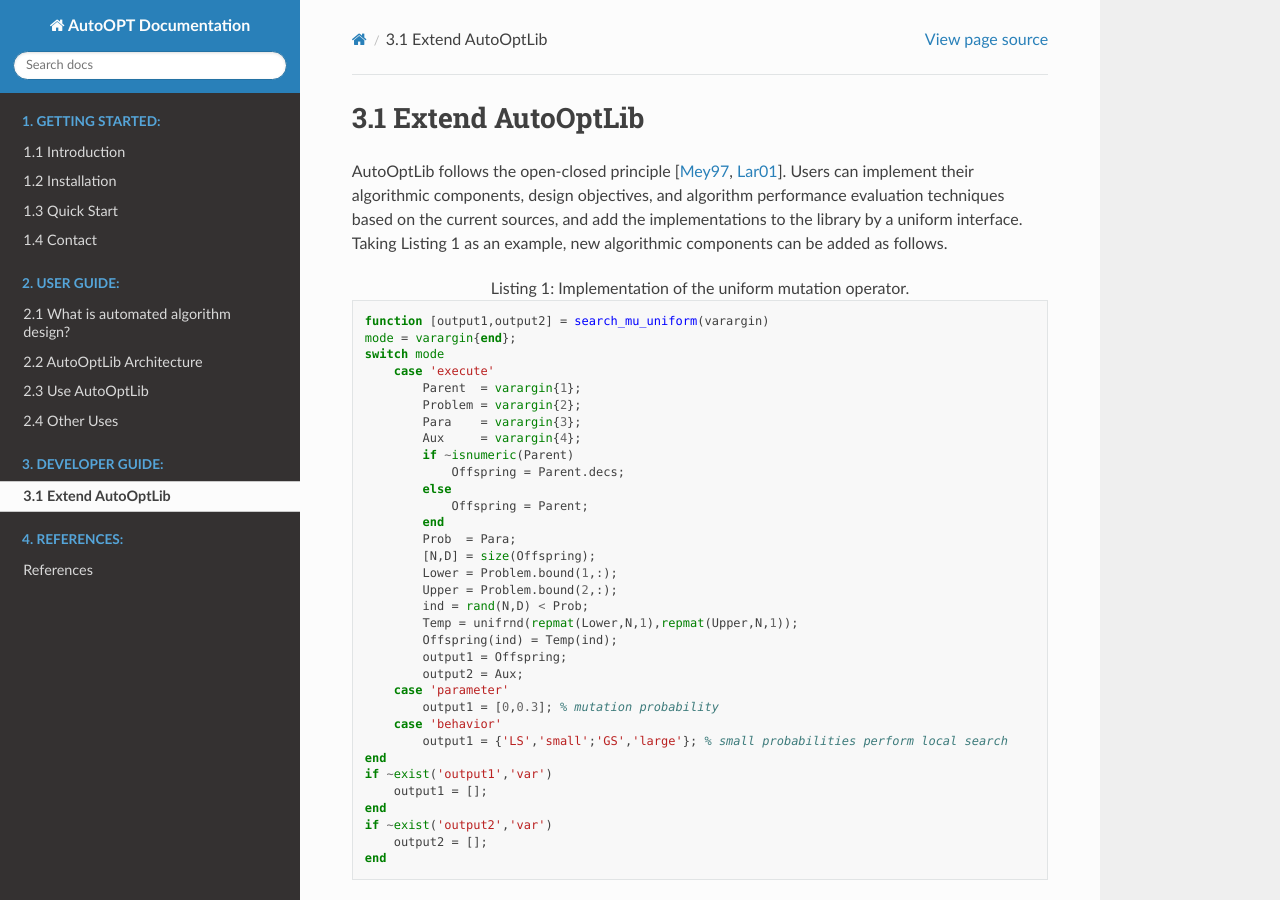
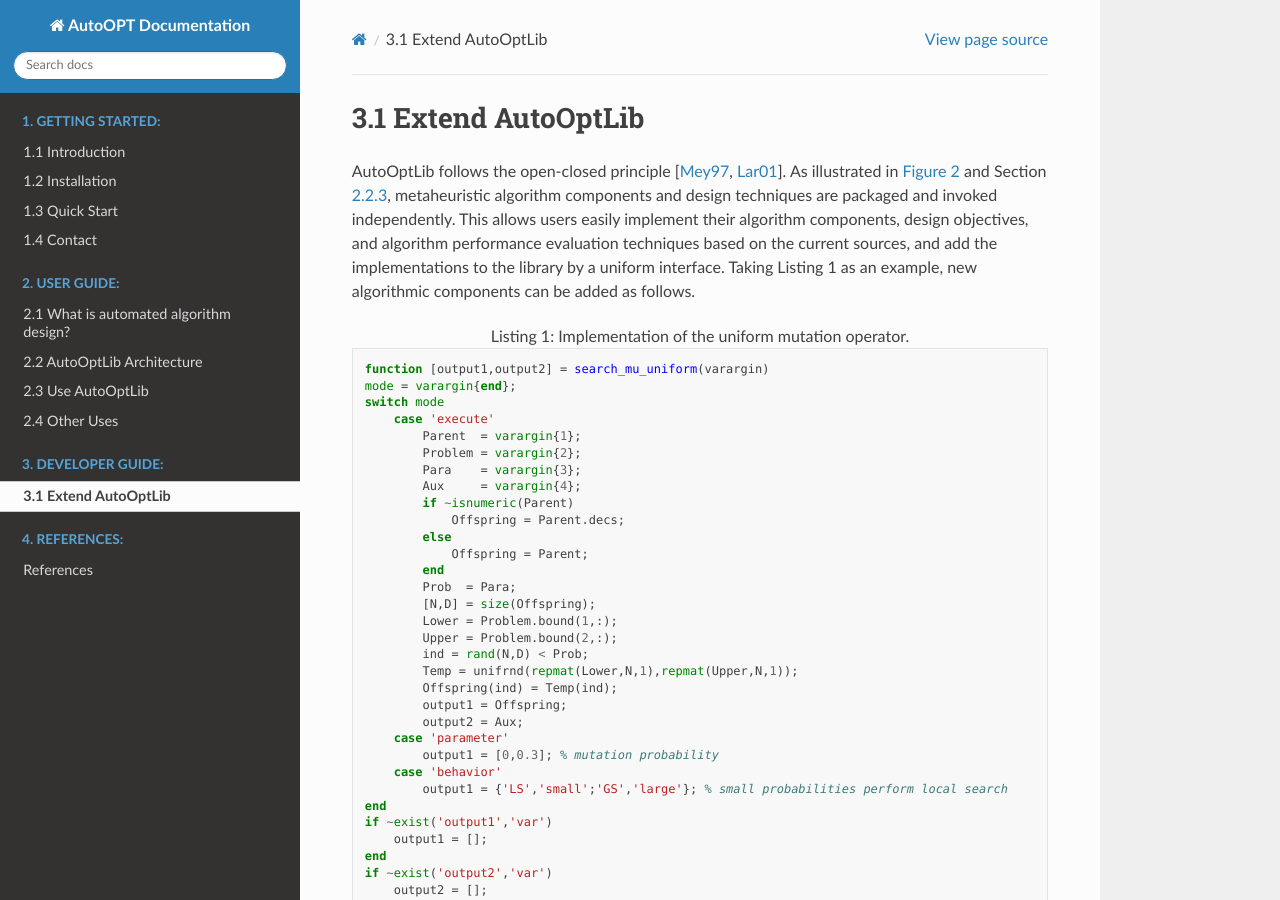
Before and after one commit to 524130120/AutoOPT, a Sphinx documentation site: the page built from source/DeveloperGuide/Extend_AutoOptLib.md, in a window 1280 px wide and 900 px high. Built offline with Sphinx 7.4.7 and the Read the Docs theme 2.0.0, drawn with Linux system fonts in a browser that asks for light colours.

Commit message:
Update Extend_AutoOptLib.md

```diff
--- a/source/DeveloperGuide/Extend_AutoOptLib.md
+++ b/source/DeveloperGuide/Extend_AutoOptLib.md
@@ -1,7 +1,6 @@
 # 3.1 Extend AutoOptLib
 
-AutoOptLib follows the open-closed principle [[Mey97](../References/ref.html#Mey97), [Lar01](../References/ref.html#Lar01)]. Users can implement their algorithmic components, design objectives, and algorithm performance evaluation techniques based on the current
-sources, and add the implementations to the library by a uniform interface. Taking Listing 1 as an
+AutoOptLib follows the open-closed principle [[Mey97](../References/ref.html#Mey97), [Lar01](../References/ref.html#Lar01)]. As illustrated in [Figure 2](../GettingStart/Introduction.html#table2) and Section [2.2.3](../UserGuide/Use_AutoOptLib.html#implement-problem), metaheuristic algorithm components and design techniques are packaged and invoked independently. This allows users easily implement their algorithm components, design objectives, and algorithm performance evaluation techniques based on the current sources, and add the implementations to the library by a uniform interface. Taking Listing 1 as an
 example, new algorithmic components can be added as follows.
 
 <a name="listing1"></a>
```
